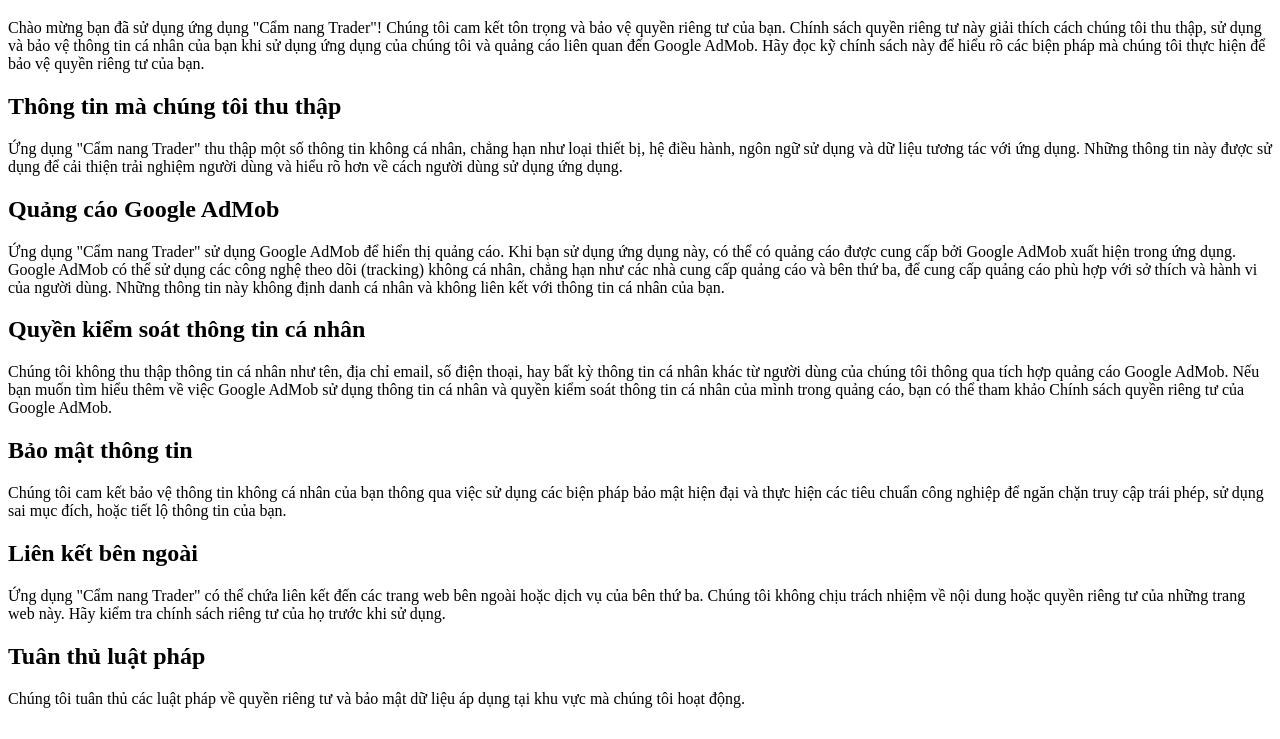
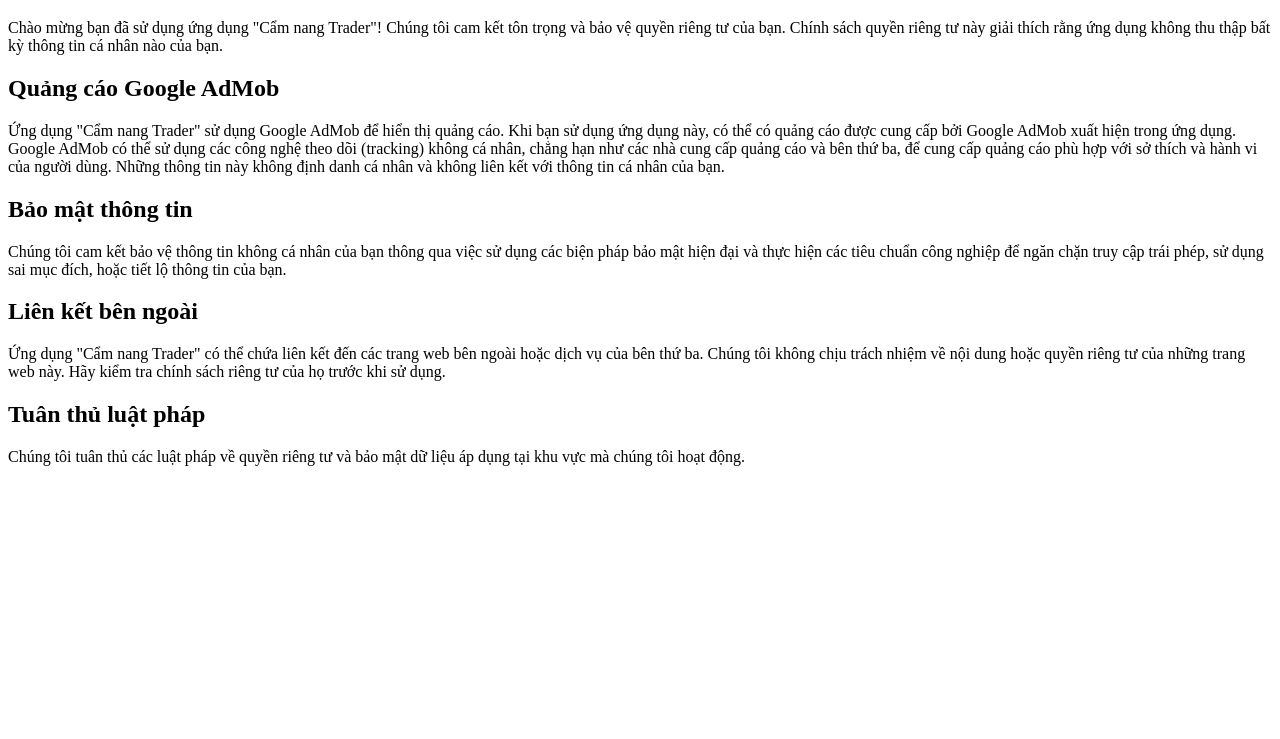
Before and after one commit to dat08101999/policy_trader_book, a plain HTML site: page index.html in a window 1280 px wide. Shown: the part 61-800 px from the top of the page. Drawn offline with Linux system fonts and the light colour scheme.

Commit message:
Update index.html
fix

```diff
--- a/index.html
+++ b/index.html
@@ -10,25 +10,13 @@
 <body>
     <h1>Chính sách Quyền Riêng Tư</h1>
     <p>
-        Chào mừng bạn đã sử dụng ứng dụng "Cẩm nang Trader"! Chúng tôi cam kết tôn trọng và bảo vệ quyền riêng tư của bạn.
-        Chính sách quyền riêng tư này giải thích cách chúng tôi thu thập, sử dụng và bảo vệ thông tin cá nhân của bạn khi sử dụng ứng dụng của chúng tôi và quảng cáo liên quan đến Google AdMob. Hãy đọc kỹ chính sách này để hiểu rõ các biện pháp mà chúng tôi thực hiện để bảo vệ quyền riêng tư của bạn.
-    </p>
-
-    <h2>Thông tin mà chúng tôi thu thập</h2>
-    <p>
-        Ứng dụng "Cẩm nang Trader" thu thập một số thông tin không cá nhân, chẳng hạn như loại thiết bị, hệ điều hành, ngôn ngữ sử dụng và dữ liệu tương tác với ứng dụng. Những thông tin này được sử dụng để cải thiện trải nghiệm người dùng và hiểu rõ hơn về cách người dùng sử dụng ứng dụng.
+        Chào mừng bạn đã sử dụng ứng dụng "Cẩm nang Trader"! Chúng tôi cam kết tôn trọng và bảo vệ quyền riêng tư của bạn. Chính sách quyền riêng tư này giải thích rằng ứng dụng không thu thập bất kỳ thông tin cá nhân nào của bạn.
     </p>
 
     <h2>Quảng cáo Google AdMob</h2>
     <p>
         Ứng dụng "Cẩm nang Trader" sử dụng Google AdMob để hiển thị quảng cáo. Khi bạn sử dụng ứng dụng này, có thể có quảng cáo được cung cấp bởi Google AdMob xuất hiện trong ứng dụng.
         Google AdMob có thể sử dụng các công nghệ theo dõi (tracking) không cá nhân, chẳng hạn như các nhà cung cấp quảng cáo và bên thứ ba, để cung cấp quảng cáo phù hợp với sở thích và hành vi của người dùng. Những thông tin này không định danh cá nhân và không liên kết với thông tin cá nhân của bạn.
-    </p>
-
-    <h2>Quyền kiểm soát thông tin cá nhân</h2>
-    <p>
-        Chúng tôi không thu thập thông tin cá nhân như tên, địa chỉ email, số điện thoại, hay bất kỳ thông tin cá nhân khác từ người dùng của chúng tôi thông qua tích hợp quảng cáo Google AdMob.
-        Nếu bạn muốn tìm hiểu thêm về việc Google AdMob sử dụng thông tin cá nhân và quyền kiểm soát thông tin cá nhân của mình trong quảng cáo, bạn có thể tham khảo Chính sách quyền riêng tư của Google AdMob.
     </p>
 
     <h2>Bảo mật thông tin</h2>
```
